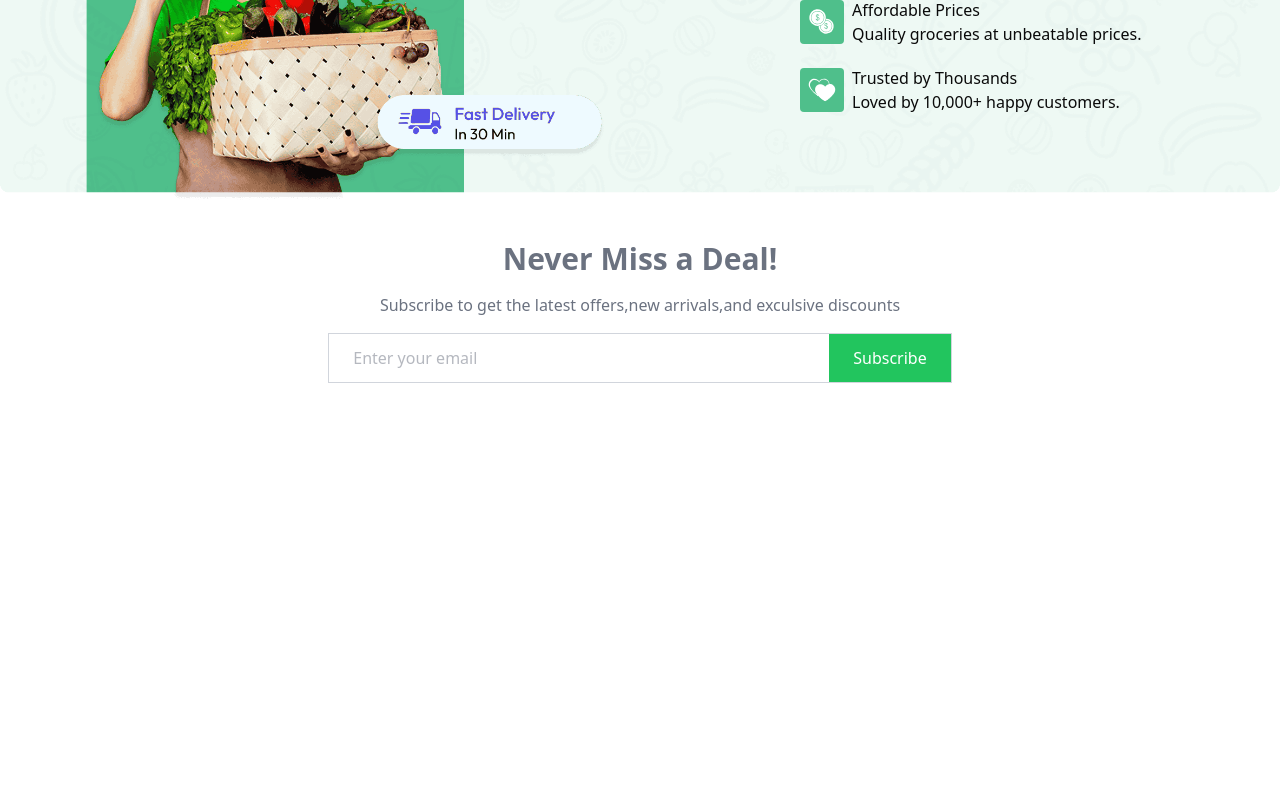
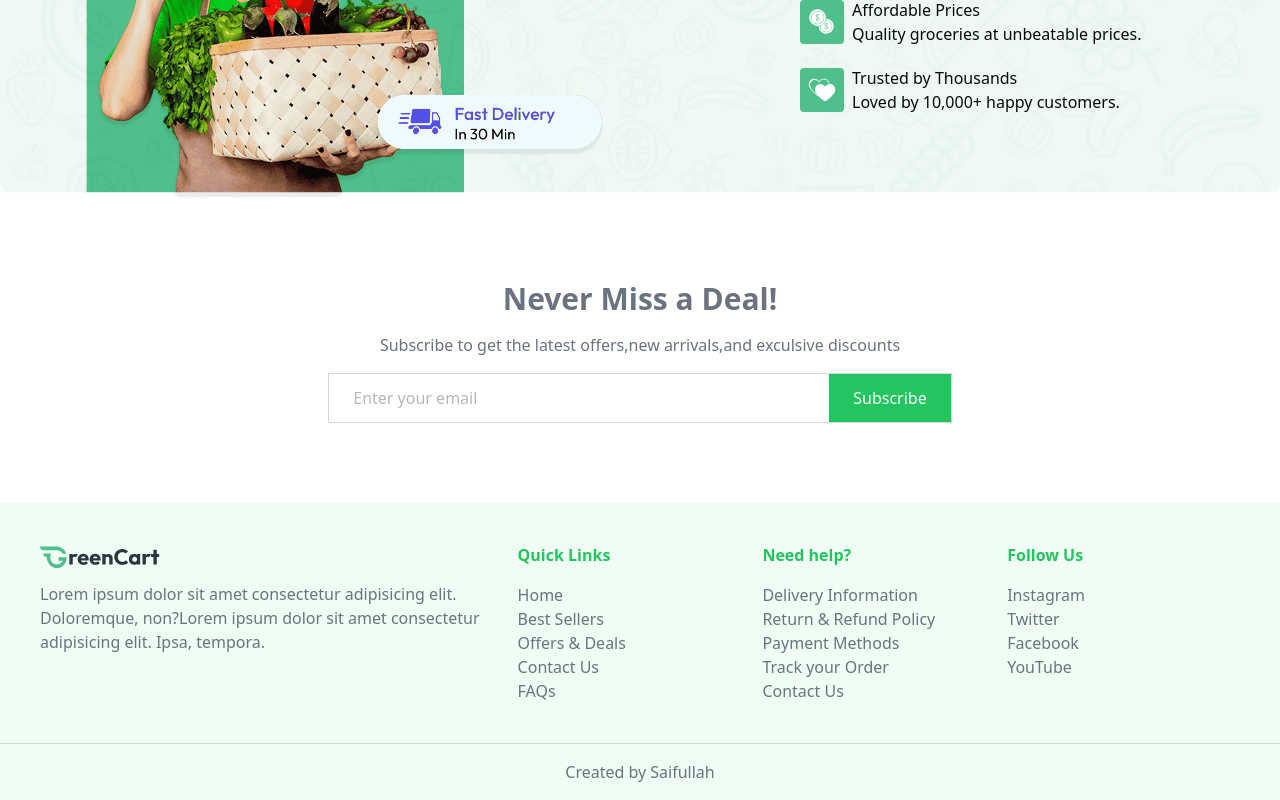
Before and after one commit to Saifullah-Afridi/xyz, a React (Vite) app in the folder client/: page / in a window 1280 px wide. Shown: the part 2065-2865 px from the top of the page. Before the commit the page ends 2488 px from the top, so only its background shows below. Built offline with nearby package versions, Linux system fonts and the light colour scheme.

Commit message:
home page done

```diff
--- /dev/null
+++ b/client/src/components/ui/customComponents/Footer.jsx
@@ -0,0 +1,42 @@
+import React from "react";
+import { assets, footerLinks } from "../../../assets/assets";
+import { Link } from "react-router-dom";
+
+const Footer = () => {
+  return (
+    <>
+      <div className=" custom-container flex py-10  gap-3 bg-green-50 px-10 mt-20">
+        <div className=" flex-2 flex flex-col gap-3 ">
+          <img src={assets.logo} alt="website logo" className="w-[120px]" />
+          <p className="text-body-text">
+            Lorem ipsum dolor sit amet consectetur adipisicing elit. Doloremque,
+            non?Lorem ipsum dolor sit amet consectetur adipisicing elit. Ipsa,
+            tempora.
+          </p>
+        </div>
+        {footerLinks?.map((footerLink) => (
+          <div key={footerLink.title} className="flex-1 flex flex-col  gap-1">
+            <span className="text-primary font-semibold">
+              {footerLink.title}
+            </span>
+            <div className="mt-3">
+              {footerLink?.links.map((sublinks, index) => (
+                <ul key={index}>
+                  <li className="text-body-text cursor-pointer">
+                    <Link to={sublinks.url}>{sublinks.text}</Link>
+                  </li>
+                </ul>
+              ))}
+            </div>
+          </div>
+        ))}
+      </div>
+
+      <p className="custom-container px-10 text-center text-body-text py-4 bg-green-50 border-t-1 border-gray-300">
+        Created by Saifullah
+      </p>
+    </>
+  );
+};
+
+export default Footer;
--- a/client/src/components/ui/customComponents/NewsLetter.jsx
+++ b/client/src/components/ui/customComponents/NewsLetter.jsx
@@ -1,6 +1,6 @@
 const NewsLetter = () => {
   return (
-    <div className=" flex flex-col items-center justify-center gap-4 my-10">
+    <div className=" flex flex-col items-center justify-center gap-4 my-20">
       <h2 className="text-[#6b7280]  text-2xl  sm:text-3xl font-bold text-center flex ">
         Never Miss a Deal!
       </h2>
--- a/client/src/layout/RootLayout.jsx
+++ b/client/src/layout/RootLayout.jsx
@@ -2,6 +2,7 @@ import React from "react";
 import NavBar from "../components/ui/customComponents/NavBar";
 import { Outlet } from "react-router-dom";
 import { AppContextProvider } from "../context/AppContext";
+import Footer from "../components/ui/customComponents/Footer";
 
 const RootLayout = () => {
   return (
@@ -11,6 +12,7 @@ const RootLayout = () => {
         <React.Fragment>
           <Outlet />
         </React.Fragment>
+        <Footer />
       </AppContextProvider>
     </div>
   );
--- a/client/src/pages/Home.jsx
+++ b/client/src/pages/Home.jsx
@@ -1,4 +1,3 @@
-import React from "react";
 import HeroSection from "../components/ui/customComponents/HeroSection";
 import Categories from "../components/ui/customComponents/Categories";
 import BestSeller from "../components/ui/customComponents/BestSeller";
```
